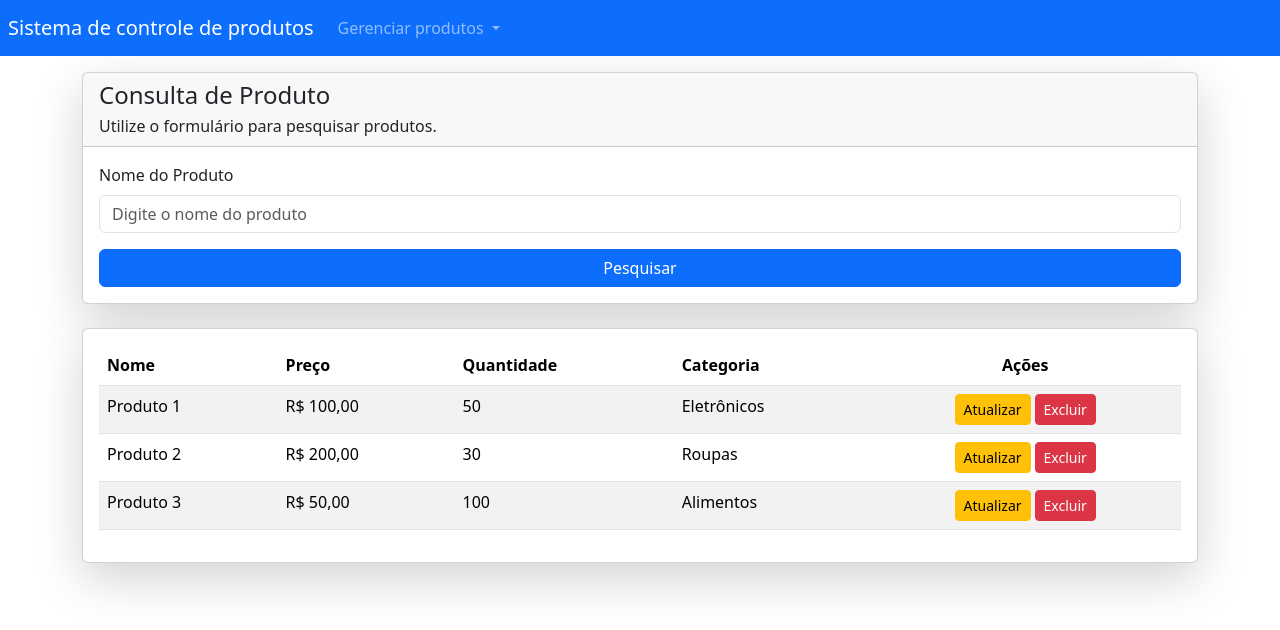
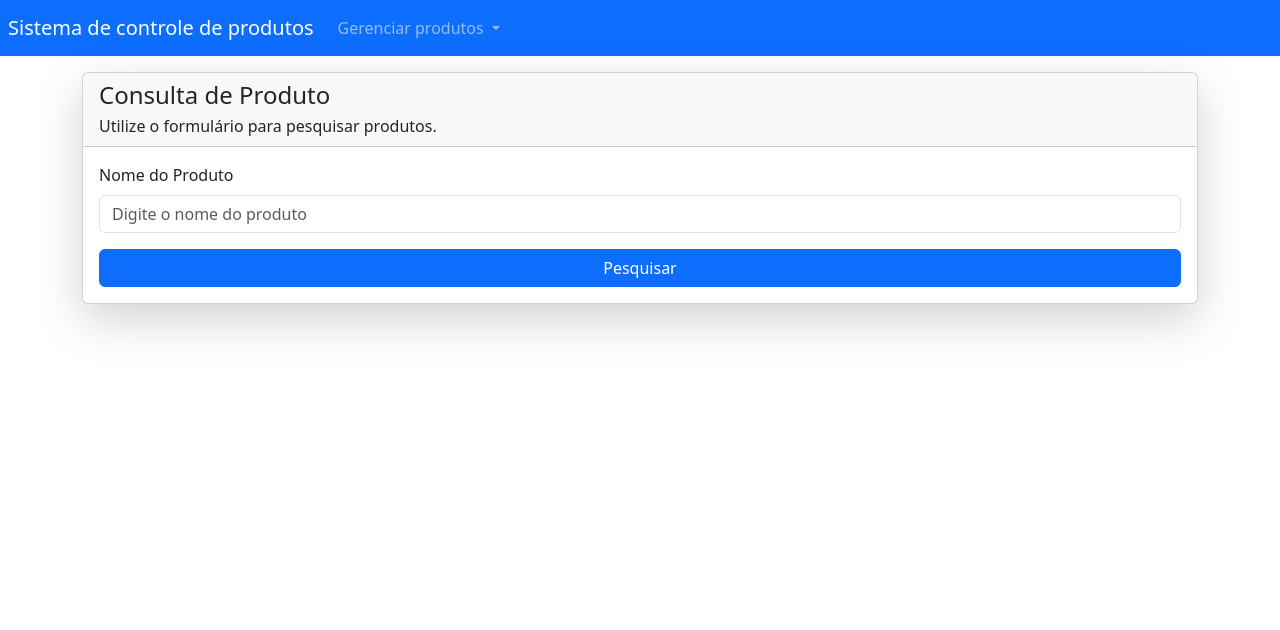
Before and after one commit to samuelmsilva2v/webProdutos, an Angular app: page /pages/consulta-produtos in a window 1280 px wide. Shown: the top 630 px of the page. Built offline with nearby package versions, Linux system fonts and the light colour scheme.

Commit message:
consulta produtos

```diff
--- a/src/app/components/pages/cadastro-produtos/cadastro-produtos.component.html
+++ b/src/app/components/pages/cadastro-produtos/cadastro-produtos.component.html
@@ -8,6 +8,11 @@
                 </div>
 
                 <div class="card-body">
+
+                    <div *ngIf="mensagem" class="alert alert-success">
+                        <strong>Sucesso!</strong> {{ mensagem }}
+                    </div>
+
                     <form [formGroup]="form" (ngSubmit)="onSubmit()">
 
                         <div class="mb-3">
--- a/src/app/components/pages/consulta-produtos/consulta-produtos.component.html
+++ b/src/app/components/pages/consulta-produtos/consulta-produtos.component.html
@@ -4,25 +4,25 @@
             <div class="card shadow-lg">
                 <div class="card-header">
                     <h4 class="card-title">Consulta de Produto</h4>
-                    <p class="card-subtitle">Utilize o formulário
-                        para pesquisar produtos.</p>
+                    <p class="card-subtitle">Utilize o formulário para pesquisar produtos.</p>
                 </div>
+
                 <div class="card-body">
-                    <form>
+
+                    <form [formGroup]="form" (ngSubmit)="onSubmit()">
                         <div class="mb-3">
                             <label for="nomeProduto" class="form-label">Nome do Produto</label>
-                            <input type="text" class="form-control" id="nomeProduto"
-                                placeholder="Digite o nome do produto">
+                            <input type="text" formControlName="nome" class="form-control" id="nomeProduto" placeholder="Digite o nome do produto">
                         </div>
-                        <button type="submit" class="btn btn-primary w-100">
-                            Pesquisar</button>
+                        <button type="submit" class="btn btn-primary w-100">Pesquisar</button>
                     </form>
                 </div>
+
             </div>
 
-            <!-- Tabela de Produtos -->
-            <div class="card mt-4 shadow-lg">
+            <div *ngIf="produtos.length > 0" class="card mt-4 shadow-lg">
                 <div class="card-body">
+
                     <table class="table table-striped">
                         <thead>
                             <tr>
@@ -34,44 +34,19 @@
                             </tr>
                         </thead>
                         <tbody>
-                            <tr>
-                                <td>Produto 1</td>
-                                <td>R$ 100,00</td>
-                                <td>50</td>
-                                <td>Eletrônicos</td>
+                            <tr *ngFor="let p of produtos">
+                                <td>{{ p.nome }}</td>
+                                <td>{{ p.preco }}</td>
+                                <td>{{ p.quantidade }}</td>
+                                <td></td>
                                 <td class="text-center">
-                                    <button class="btn btn-warning btn-sm me-1">
-                                        Atualizar</button>
-                                    <button class="btn btn-danger btn-sm">
-                                        Excluir</button>
+                                  <button class="btn btn-warning btn-sm me-1">Atualizar</button>
+                                  <button class="btn btn-danger btn-sm">Excluir</button>
                                 </td>
-                            </tr>
-                            <tr>
-                                <td>Produto 2</td>
-                                <td>R$ 200,00</td>
-                                <td>30</td>
-                                <td>Roupas</td>
-                                <td class="text-center">
-                                    <button class="btn btn-warning btn-sm me-1">
-                                        Atualizar</button>
-                                    <button class="btn btn-danger btn-sm">
-                                        Excluir</button>
-                                </td>
-                            </tr>
-                            <tr>
-                                <td>Produto 3</td>
-                                <td>R$ 50,00</td>
-                                <td>100</td>
-                                <td>Alimentos</td>
-                                <td class="text-center">
-                                    <button class="btn btn-warning btn-sm me-1">
-                                        Atualizar</button>
-                                    <button class="btn btn-danger btn-sm">
-                                        Excluir</button>
-                                </td>
-                            </tr>
+                              </tr>
                         </tbody>
                     </table>
+
                 </div>
             </div>
         </div>
--- a/src/app/components/pages/consulta-produtos/consulta-produtos.component.ts
+++ b/src/app/components/pages/consulta-produtos/consulta-produtos.component.ts
@@ -1,12 +1,35 @@
+import { CommonModule } from '@angular/common';
+import { HttpClient } from '@angular/common/http';
 import { Component } from '@angular/core';
+import { FormControl, FormGroup, FormsModule, ReactiveFormsModule } from '@angular/forms';
 
 @Component({
   selector: 'app-consulta-produtos',
   standalone: true,
-  imports: [],
+  imports: [
+    CommonModule,
+    FormsModule,
+    ReactiveFormsModule
+  ],
   templateUrl: './consulta-produtos.component.html',
   styleUrl: './consulta-produtos.component.css'
 })
 export class ConsultaProdutosComponent {
 
+  produtos: any[] = [];
+
+  constructor (private http: HttpClient) { }
+
+  form = new FormGroup({
+    nome: new FormControl('')
+  });
+
+  onSubmit() {
+    this.http.get('http://localhost:8080/api/produtos/consultar/' + this.form.value.nome)
+      .subscribe({
+        next: (data) => {
+          this.produtos = data as any[];
+        }
+      });
+  }
 }
```
